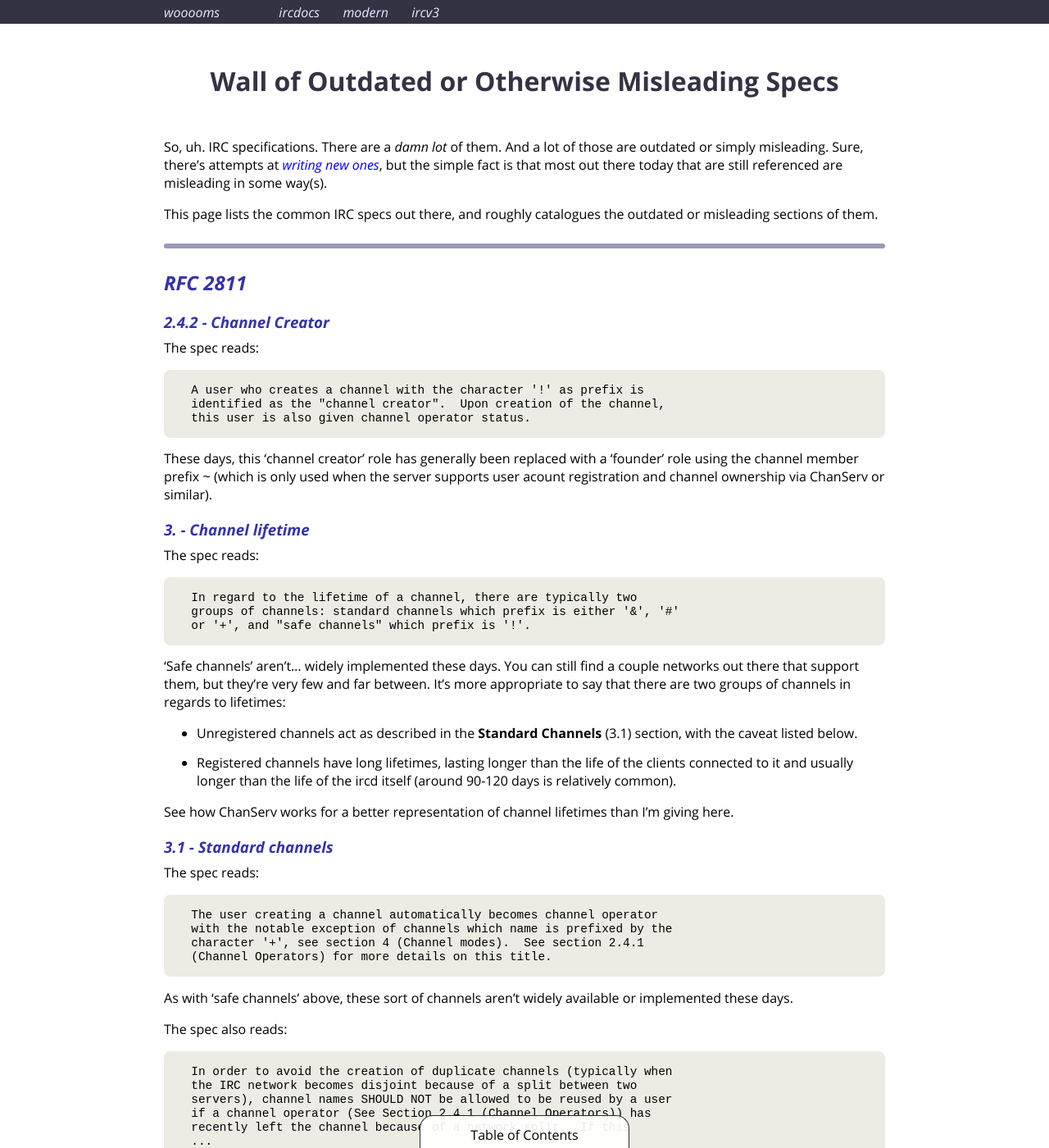
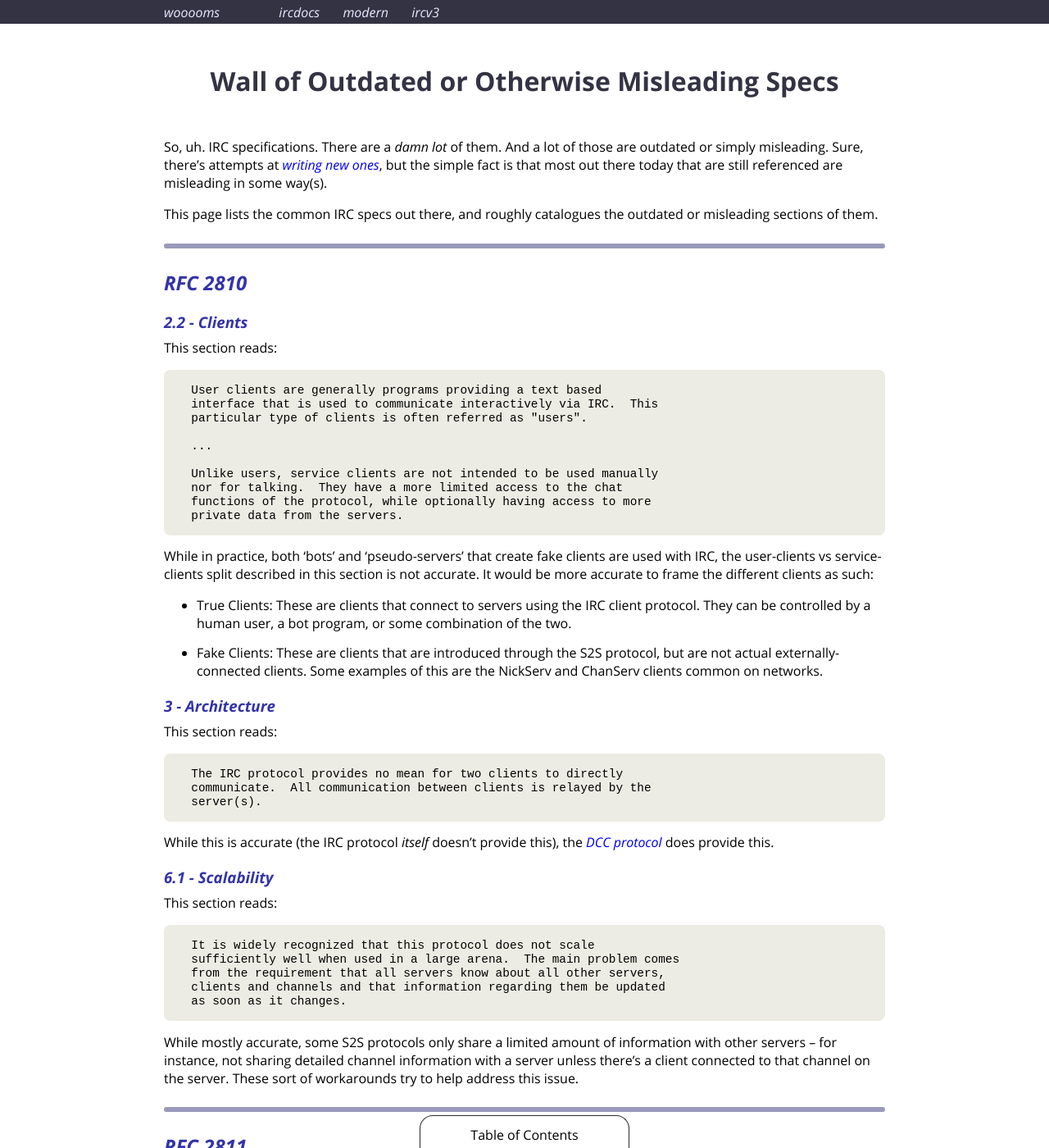
Before and after one commit to ircdocs/wooooms, a Jekyll site: the page built from index.md, in a window 1280 px wide and 1400 px high. Shown: the whole window at 82% size. Built offline with Jekyll 4.4.1, drawn with Linux system fonts in a browser that asks for light colours; some of the changed text lies outside the part shown.

Commit message:
Add RFC 2810 section

```diff
--- a/index.md
+++ b/index.md
@@ -14,13 +14,55 @@ This page lists the common IRC specs out there, and roughly catalogues the outda
 <!-- ---
 
 
-<h2><a href="https://tools.ietf.org/html/rfc1459">RFC 1459</a></h2>
+<h2><a href="https://tools.ietf.org/html/rfc1459">RFC 1459</a></h2> -->
 
 
 ---
 
 
-<h2><a href="https://tools.ietf.org/html/rfc2810">RFC 2810</a></h2> -->
+<h2><a href="https://tools.ietf.org/html/rfc2810">RFC 2810</a></h2>
+
+<h3><a href="https://tools.ietf.org/html/rfc2810#section-2.2">2.2 - Clients</a></h3>
+
+This section reads:
+
+      User clients are generally programs providing a text based
+      interface that is used to communicate interactively via IRC.  This
+      particular type of clients is often referred as "users".
+
+      ...
+
+      Unlike users, service clients are not intended to be used manually
+      nor for talking.  They have a more limited access to the chat
+      functions of the protocol, while optionally having access to more
+      private data from the servers.
+
+While in practice, both 'bots' and 'pseudo-servers' that create fake clients are used with IRC, the user-clients vs service-clients split described in this section is not accurate. It would be more accurate to frame the different clients as such:
+
+- True Clients: These are clients that connect to servers using the IRC client protocol. They can be controlled by a human user, a bot program, or some combination of the two.
+- Fake Clients: These are clients that are introduced through the S2S protocol, but are not actual externally-connected clients. Some examples of this are the NickServ and ChanServ clients common on networks.
+
+<h3><a href="https://tools.ietf.org/html/rfc2810#section-3">3 - Architecture</a></h3>
+
+This section reads:
+
+      The IRC protocol provides no mean for two clients to directly
+      communicate.  All communication between clients is relayed by the
+      server(s).
+
+While this is accurate (the IRC protocol _itself_ doesn't provide this), the [DCC protocol](https://modern.ircdocs.horse/dcc.html) does provide this.
+
+<h3><a href="https://tools.ietf.org/html/rfc2810#section-6.1">6.1 - Scalability</a></h3>
+
+This section reads:
+
+      It is widely recognized that this protocol does not scale
+      sufficiently well when used in a large arena.  The main problem comes
+      from the requirement that all servers know about all other servers,
+      clients and channels and that information regarding them be updated
+      as soon as it changes.
+
+While mostly accurate, some S2S protocols only share a limited amount of information with other servers – for instance, not sharing detailed channel information with a server unless there's a client connected to that channel on the server. These sort of workarounds try to help address this issue.
 
 
 ---
@@ -79,11 +121,11 @@ Channel delay has largely been replaced with systems that rely on timestamps to
 
 <h3><a href="https://tools.ietf.org/html/rfc2811#section-4">4 - Channel Modes</a></h3>
 
-The spec has a list of channel modes. For an updated list of modes that are commonly-implemented across servers, I'd recommend seeing [this page instead](https://modern.ircdocs.horse/#channel-modes).
+This section has a list of channel modes. For an updated list of modes that are commonly-implemented across servers, I'd recommend seeing [this page instead](https://modern.ircdocs.horse/#channel-modes).
 
 <h3><a href="https://tools.ietf.org/html/rfc2811#section-4.1">4.1 - Member Status</a></h3>
 
-The spec lists a series of membership prefixes and levels. The 'channel creator' status has largely been replaced with the ones listed on [this page](https://modern.ircdocs.horse/#channel-membership-prefixes), which I'd recommend consulting instead.
+This section lists a series of membership prefixes and levels. The 'channel creator' status has largely been replaced with the ones listed on [this page](https://modern.ircdocs.horse/#channel-membership-prefixes), which I'd recommend consulting instead.
 
 <h3><a href="https://tools.ietf.org/html/rfc2811#section-4.2">4.2 - Channel Flags</a></h3>
 
```
